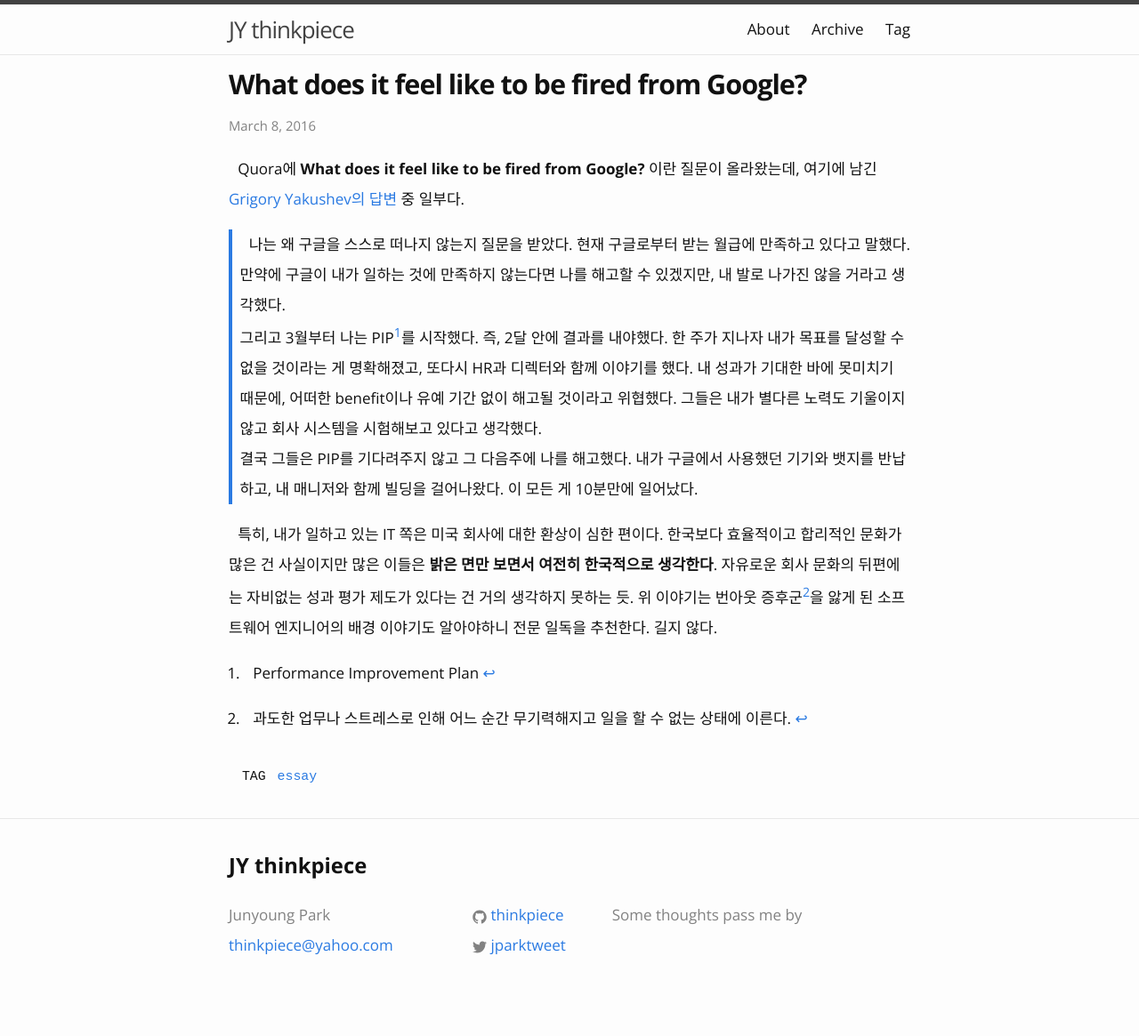
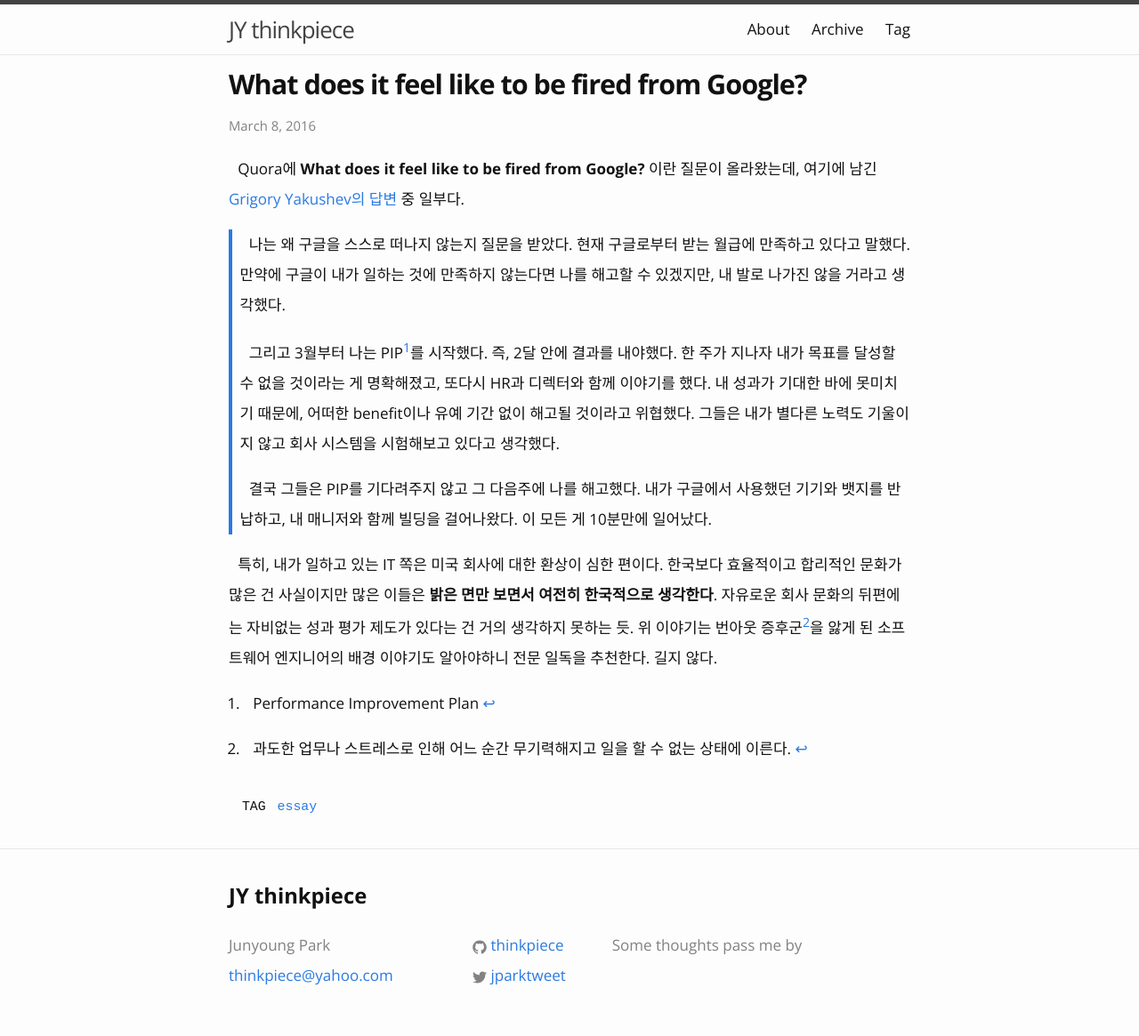
Before and after one commit to thinkpiece/thinkpiece.github.com, a Jekyll site: the page built from _posts/2016-03-08-an-illusion-about-working-in-US.md, in a window 1280 px wide. Shown: the whole page at 89% size. Built offline with Jekyll 4.4.1, drawn with Linux system fonts in a browser that asks for light colours; comment, search, counter and statistics services are not loaded; before the commit the page ends 1131 px from its top, so only the background shows below that.

Commit message:
style revised

```diff
--- a/_posts/2016-03-08-an-illusion-about-working-in-US.md
+++ b/_posts/2016-03-08-an-illusion-about-working-in-US.md
@@ -10,7 +10,11 @@ Quora에 **What does it feel like to be fired from Google?** 이란 질문이
 
 
 > 나는 왜 구글을 스스로 떠나지 않는지 질문을 받았다. 현재 구글로부터 받는 월급에 만족하고 있다고 말했다. 만약에 구글이 내가 일하는 것에 만족하지 않는다면 나를 해고할 수 있겠지만, 내 발로 나가진 않을 거라고 생각했다.
+>
+>
 > 그리고 3월부터 나는 PIP[^1]를 시작했다. 즉, 2달 안에 결과를 내야했다. 한 주가 지나자 내가 목표를 달성할 수 없을 것이라는 게 명확해졌고, 또다시 HR과 디렉터와 함께 이야기를 했다. 내 성과가 기대한 바에 못미치기 때문에, 어떠한 benefit이나 유예 기간 없이 해고될 것이라고 위협했다. 그들은 내가 별다른 노력도 기울이지 않고 회사 시스템을 시험해보고 있다고 생각했다.
+>
+>
 > 결국 그들은 PIP를 기다려주지 않고 그 다음주에 나를 해고했다. 내가 구글에서 사용했던 기기와 뱃지를 반납하고, 내 매니저와 함께 빌딩을 걸어나왔다. 이 모든 게 10분만에 일어났다.
 
 
--- a/_sass/_base.scss
+++ b/_sass/_base.scss
@@ -39,7 +39,13 @@ ul, ol, dl, figure,
     margin-bottom: $spacing-unit;
 }
 
-
+blockquote p:before {
+    position: absolute;
+    left: -40px;
+    top: 0;
+    width: 5px;
+    height: 5px;
+}
 
 /**
  * Images
```
